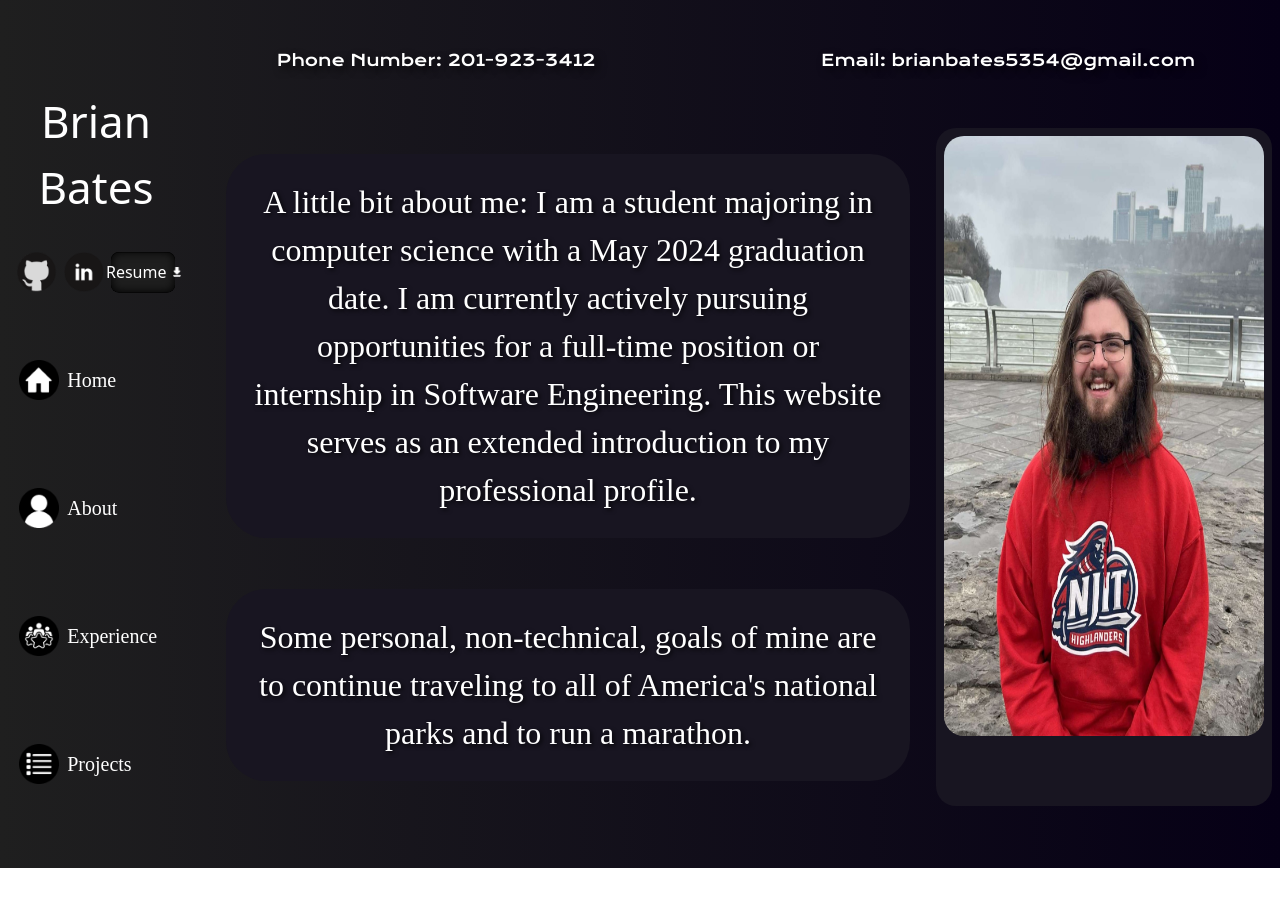
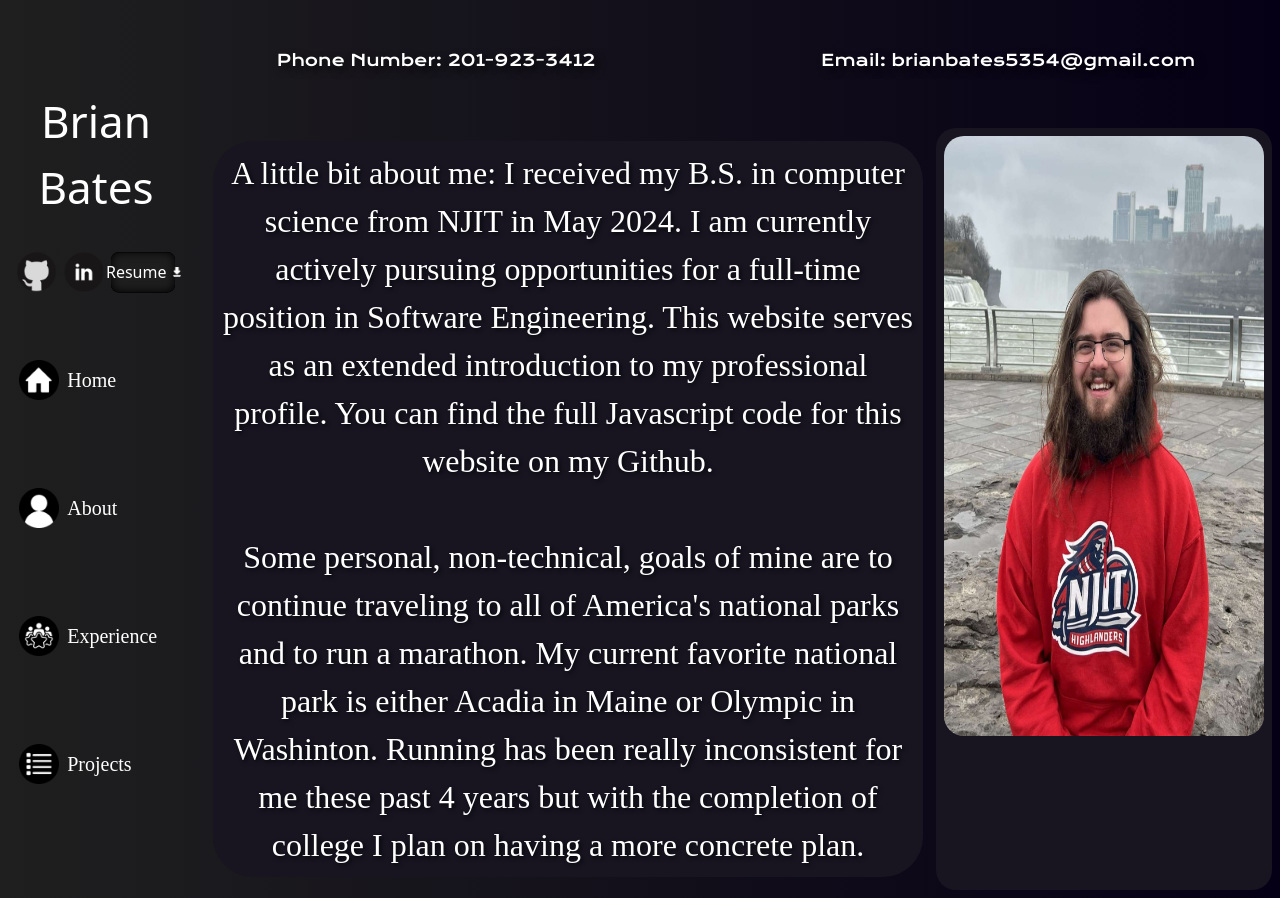
Before and after one commit to brianbates928/Personal-Website, a React (Create React App) app: page /about in a window 1280 px wide. Before the commit the page ends 868 px from the top, so only its background shows below. Built offline with nearby package versions, Linux system fonts and the light colour scheme; a web font is replaced by a local one.

Commit message:
Updated about me text

```diff
--- a/src/pages/About.js
+++ b/src/pages/About.js
@@ -11,12 +11,13 @@ const About = () => {
       <div style={styles.aboutMe}>
         <div style={styles.leftHalf}>
           <p style={styles.aboutText}>
-            A little bit about me: I am a student majoring in computer science with a May 2024 graduation date.
-            I am currently actively pursuing opportunities for a full-time position or internship in Software Engineering.
-            This website serves as an extended introduction to my professional profile.
-          </p>
-          <p style={styles.aboutText}>
+            A little bit about me: I received my B.S. in computer science from NJIT in May 2024.
+            I am currently actively pursuing opportunities for a full-time position in Software Engineering.
+            This website serves as an extended introduction to my professional profile. You can find the full Javascript code for this website on my Github.
+<br></br><br></br>
           Some personal, non-technical, goals of mine are to continue traveling to all of America's national parks and to run a marathon.
+          My current favorite national park is either Acadia in Maine or Olympic in Washinton.
+          Running has been really inconsistent for me these past 4 years but with the completion of college I plan on having a more concrete plan.
 </p>
 
         </div>
--- a/src/pages/AboutStyles.js
+++ b/src/pages/AboutStyles.js
@@ -38,8 +38,8 @@ const styles = {
     color: "white",
     fontFamily: "Regular",
     fontSize: "4vh",
-    padding: "3vh",
-    margin: "2vw",
+    padding: "1vh",
+    margin: "1vw",
     textShadow: "0.125rem 0.125rem 0.25rem rgba(0, 0, 0, 0.8)",
     backgroundColor: "#181521",
     borderRadius: "1.25em",
@@ -79,7 +79,7 @@ const mediaStyles = {
     color: "white",
     fontFamily: "Regular",
     fontSize: "2.8vh",
-    paddingTop: "8vh",
+    paddingTop: "3vh",
     paddingBottom: "8vh",
     paddingLeft: "3vw",
     paddingRight: "3vw",
```
